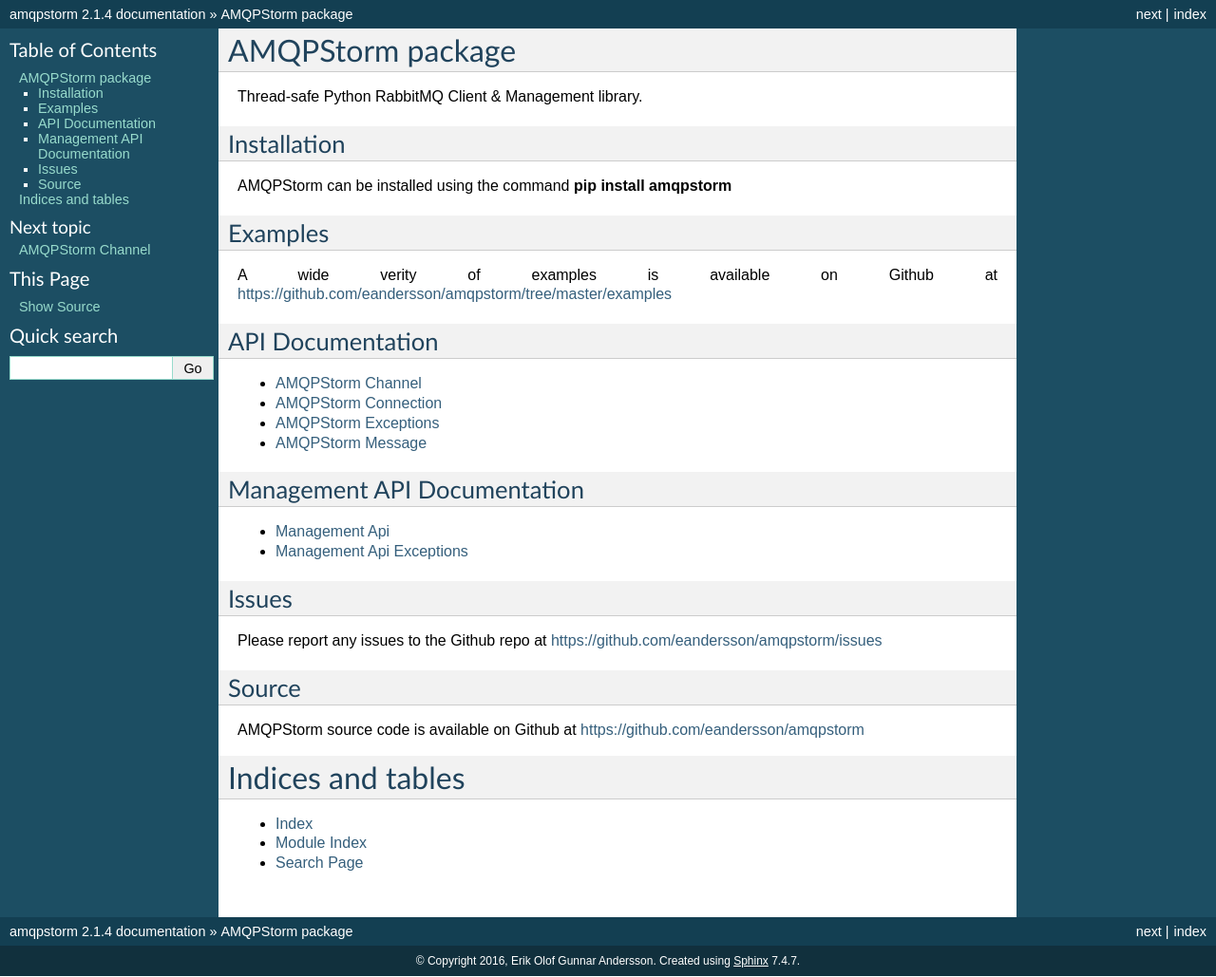
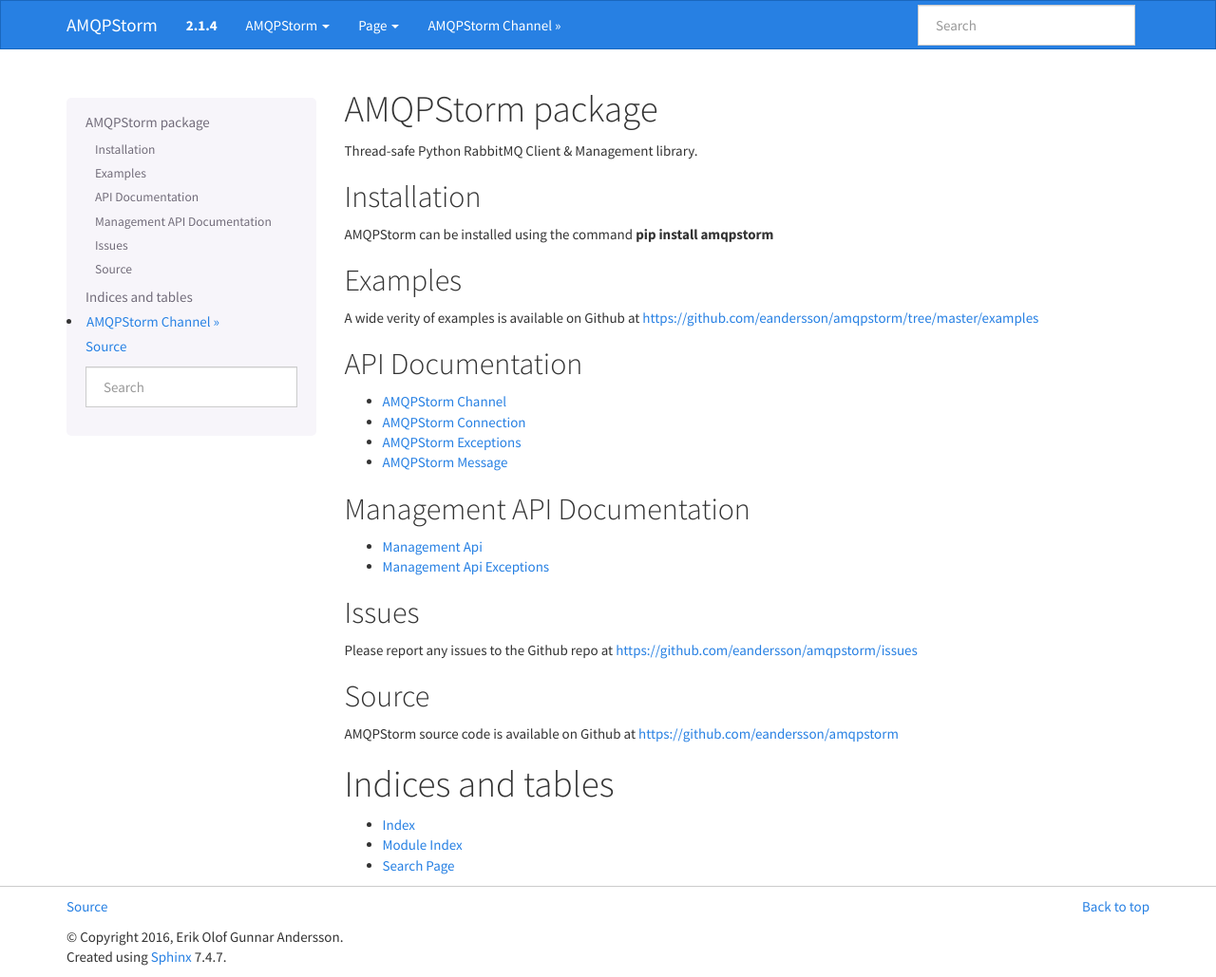
Before and after one commit to eandersson/amqpstorm, a Sphinx documentation site: the page built from docs/index.rst, in a window 1280 px wide. Shown: the whole page at 95% size. Built offline with Sphinx 7.4.7, drawn with Linux system fonts in a browser that asks for light colours.

Commit message:
Updated documentation

```diff
--- /dev/null
+++ b/doc-requirements.txt
@@ -0,0 +1,2 @@
+sphinx
+sphinx_bootstrap_theme
--- a/docs/conf.py
+++ b/docs/conf.py
@@ -12,6 +12,7 @@
 # All configuration values have a default; values that are commented out
 # serve to show the default.
 
+import sphinx_bootstrap_theme
 import sys
 
 sys.path.insert(0, '../')
@@ -60,6 +61,7 @@
 #
 # The short X.Y version.
 import amqpstorm  # noqa
+import amqpstorm.management  # noqa
 
 release = amqpstorm.__version__
 version = release
@@ -68,7 +70,7 @@
 # for a list of supported languages.
 #
 # This is also used if you do content translation via gettext catalogs.
-# Usually you set "language" from the command line for these cases.
+# Usually you set 'language' from the command line for these cases.
 language = 'en'
 
 # There are two options for replacing |today|: either, you set today to some
@@ -103,7 +105,7 @@
 # A list of ignored prefixes for module index sorting.
 # modindex_common_prefix = []
 
-# If true, keep warnings as "system message" paragraphs in the built documents.
+# If true, keep warnings as 'system message' paragraphs in the built documents.
 # keep_warnings = False
 
 # If true, `todo` and `todoList` produce output, else they produce nothing.
@@ -113,18 +115,70 @@
 
 # The theme to use for HTML and HTML Help pages.  See the documentation for
 # a list of builtin themes.
-html_theme = 'default'
+html_theme = 'bootstrap'
+html_theme_path = sphinx_bootstrap_theme.get_html_theme_path()
 
 # Theme options are theme-specific and customize the look and feel of a theme
 # further.  For a list of options available for each theme, see the
 # documentation.
-# html_theme_options = {}
+
+html_theme_options = {
+    # Navigation bar title. (Default: ``project`` value)
+    'navbar_title': 'AMQPStorm',
+
+    # Tab name for entire site. (Default: 'Site')
+    'navbar_site_name': 'AMQPStorm',
+
+    # Render the next and previous page links in navbar. (Default: true)
+    'navbar_sidebarrel': True,
+
+    # Render the current pages TOC in the navbar. (Default: true)
+    'navbar_pagenav': True,
+
+    # Tab name for the current pages TOC. (Default: 'Page')
+    'navbar_pagenav_name': 'Page',
+
+    # Global TOC depth for 'site' navbar tab. (Default: 1)
+    # Switching to -1 shows all levels.
+    'globaltoc_depth': 2,
+
+    # Include hidden TOCs in Site navbar?
+    #
+    # Note: If this is 'false', you cannot have mixed ``:hidden:`` and
+    # non-hidden ``toctree`` directives in the same page, or else the build
+    # will break.
+    #
+    # Values: 'true' (default) or 'false'
+    'globaltoc_includehidden': 'true',
+
+    # HTML navbar class (Default: 'navbar') to attach to <div> element.
+    # For black navbar, do 'navbar navbar-inverse'
+    'navbar_class': 'navbar navbar-inverse',
+
+    # Fix navigation bar to top of page?
+    # Values: 'true' (default) or 'false'
+    'navbar_fixed_top': 'false',
+
+    # Location of link to source.
+    # Options are 'nav' (default), 'footer' or anything else to exclude.
+    'source_link_position': 'footer',
+
+    # Bootswatch (http://bootswatch.com/) theme.
+    #
+    # Options are nothing (default) or the name of a valid theme
+    # such as 'amelia' or 'cosmo'.
+    'bootswatch_theme': 'cosmo',
+
+    # Choose Bootstrap version.
+    # Values: '3' (default) or '2' (in quotes)
+    'bootstrap_version': '3',
+}
 
 # Add any paths that contain custom themes here, relative to this directory.
 # html_theme_path = []
 
 # The name for this set of Sphinx documents.
-# "<project> v<release> documentation" by default.
+# '<project> v<release> documentation' by default.
 # html_title = u'amqpstorm v'
 
 # A shorter title for the navigation bar.  Default is the same as html_title.
@@ -141,7 +195,7 @@
 
 # Add any paths that contain custom static files (such as style sheets) here,
 # relative to this directory. They are copied after the builtin static files,
-# so a file named "default.css" will overwrite the builtin "default.css".
+# so a file named 'default.css' will overwrite the builtin 'default.css'.
 html_static_path = []
 
 # Add any extra paths that contain custom files (such as robots.txt or
@@ -177,10 +231,10 @@
 # If true, links to the reST sources are added to the pages.
 # html_show_sourcelink = True
 
-# If true, "Created using Sphinx" is shown in the HTML footer. Default is True.
+# If true, 'Created using Sphinx' is shown in the HTML footer. Default is True.
 # html_show_sphinx = True
 
-# If true, "(C) Copyright ..." is shown in the HTML footer. Default is True.
+# If true, '(C) Copyright ...' is shown in the HTML footer. Default is True.
 # html_show_copyright = True
 
 # If true, an OpenSearch description file will be output, and all pages will
@@ -188,7 +242,7 @@
 # base URL from which the finished HTML is served.
 # html_use_opensearch = ''
 
-# This is the file name suffix for HTML files (e.g. ".xhtml").
+# This is the file name suffix for HTML files (e.g. '.xhtml').
 # html_file_suffix = None
 
 # Language to be used for generating the HTML full-text search index.
@@ -237,7 +291,7 @@
 # the title page.
 # latex_logo = None
 
-# For "manual" documents, if this is true, then toplevel headings are parts,
+# For 'manual' documents, if this is true, then toplevel headings are parts,
 # not chapters.
 # latex_use_parts = False
 
@@ -288,7 +342,7 @@
 # How to display URL addresses: 'footnote', 'no', or 'inline'.
 # texinfo_show_urls = 'footnote'
 
-# If true, do not generate a @detailmenu in the "Top" node's menu.
+# If true, do not generate a @detailmenu in the 'Top' node's menu.
 # texinfo_no_detailmenu = False
 
 
```
